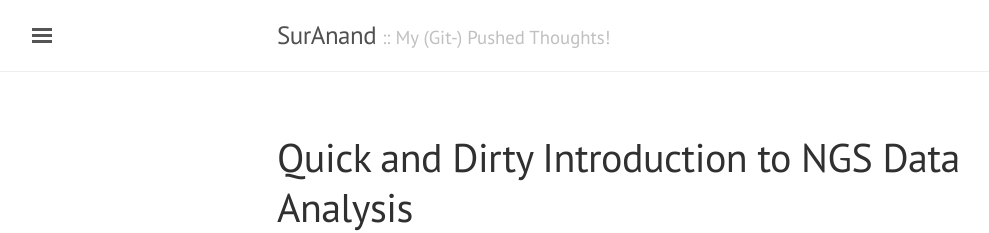
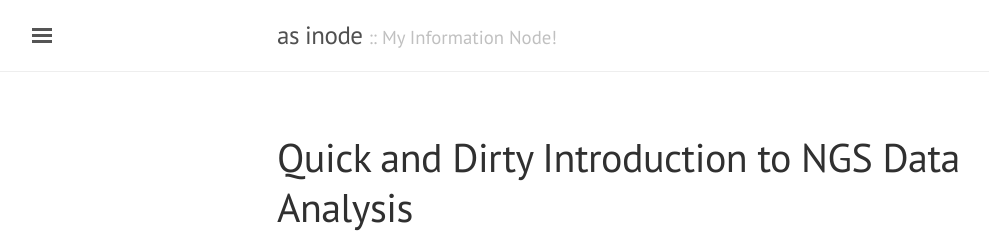
Before and after one commit to SurAnand/suranand.github.io, a Jekyll site: the page built from index.html, in a window 1280 px wide and 900 px high. Shown: the top 233 px of the window, without its empty margins (3-992 px from the left). Built offline with Jekyll 4.4.1, drawn with Linux system fonts in a browser that asks for light colours; the list of posts is cut into pages by our own code; comment, search, counter and statistics services are not loaded.

Commit message:
minor changes

```diff
--- a/_config.yml
+++ b/_config.yml
@@ -6,9 +6,9 @@ relative_permalinks: true
 excerpt_separator:   "<!-- more -->"
 
 # Setup
-title:               SurAnand
-tagline:             ':: My (Git-) Pushed Thoughts!'
-description:         'I am Anand Surampudi. I speak my mind.'
+title:               as inode
+tagline:             ':: My Information Node!'
+description:         'I am Anand Surampudi. I treasure my new learnings here.'
 url:                 http://github.com/asinode/asinode.github.io
 baseurl:             ''
 paginate:            5
```
